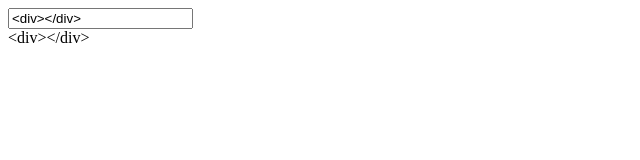
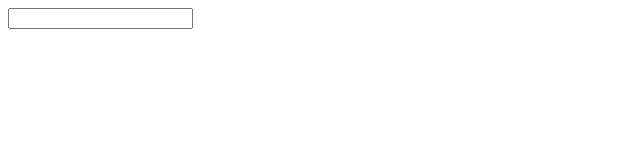
Before and after one commit to izabelka/markdown-previewer, a React (Create React App) app: page / in a window 1280 px wide. Shown: the top 160 px of the page, without its empty margins (0-640 px from the left). Built offline with nearby package versions, Linux system fonts and the light colour scheme; the HTML template or start-up script is replaced by a standard one.

Commit message:
Make markdown converter component work by using dangerouslySetInnerHTML

```diff
--- a/src/App.js
+++ b/src/App.js
@@ -1,13 +1,12 @@
 import React, { Component } from 'react';
 import MarkdownConverter from './MarkdownConverter'
 import './App.css';
-var marked = require('marked');
 
 class App extends Component {
   constructor(props) {
     super(props);
     this.state = {
-      input: '<div></div>'
+      input: ''
     };
     this.getInput = this.getInput.bind(this);
   }
@@ -20,7 +19,7 @@ class App extends Component {
     return (
       <div className="App">
         <input type="text" value={this.state.input} onChange={this.getInput}/>
-        <MarkdownConverter currentInput={marked(this.state.input)}/>
+        <MarkdownConverter currentInput={this.state.input}/>
       </div>
     );
   }
--- a/src/MarkdownConverter.js
+++ b/src/MarkdownConverter.js
@@ -2,13 +2,13 @@ import React, { Component } from 'react';
 var marked = require('marked');
 
 class MarkdownConverter extends Component {
+  createMarkup() {
+    var rawMarkup = marked(this.props.currentInput, {sanitize: true});
+    return { __html: rawMarkup };
+  }
 
   render() {
-    return (
-      <div id="result-container">
-        {this.props.currentInput}
-      </div>
-    )
+    return <div dangerouslySetInnerHTML={this.createMarkup()} />
   }
 }
 
```
